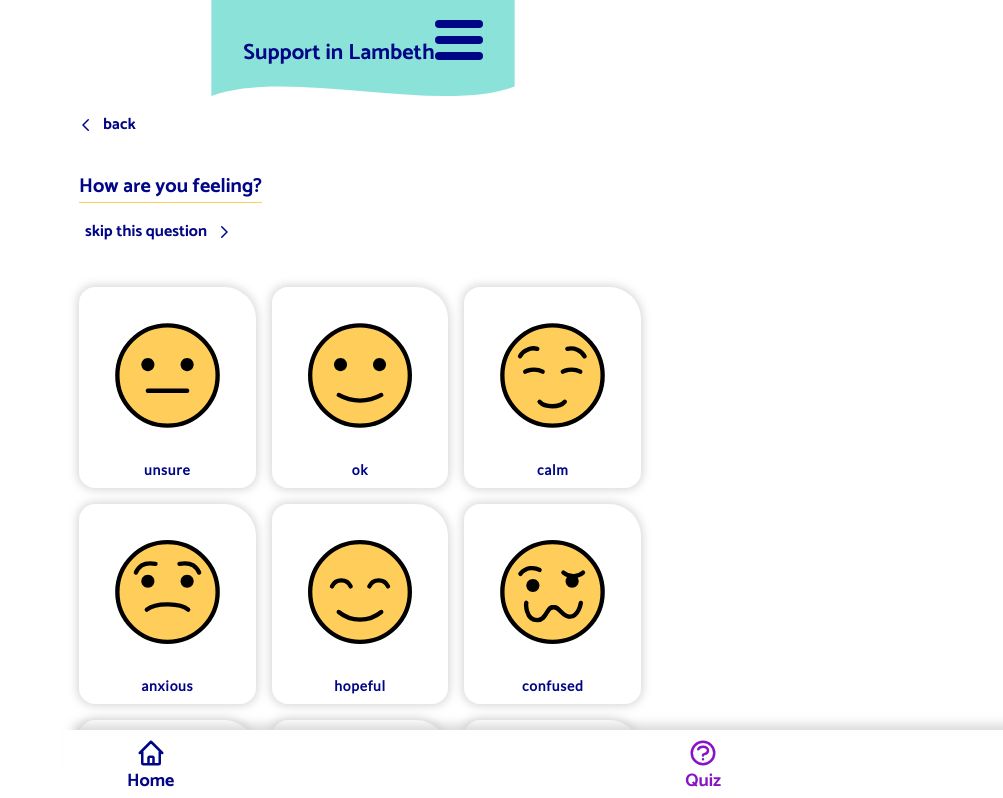
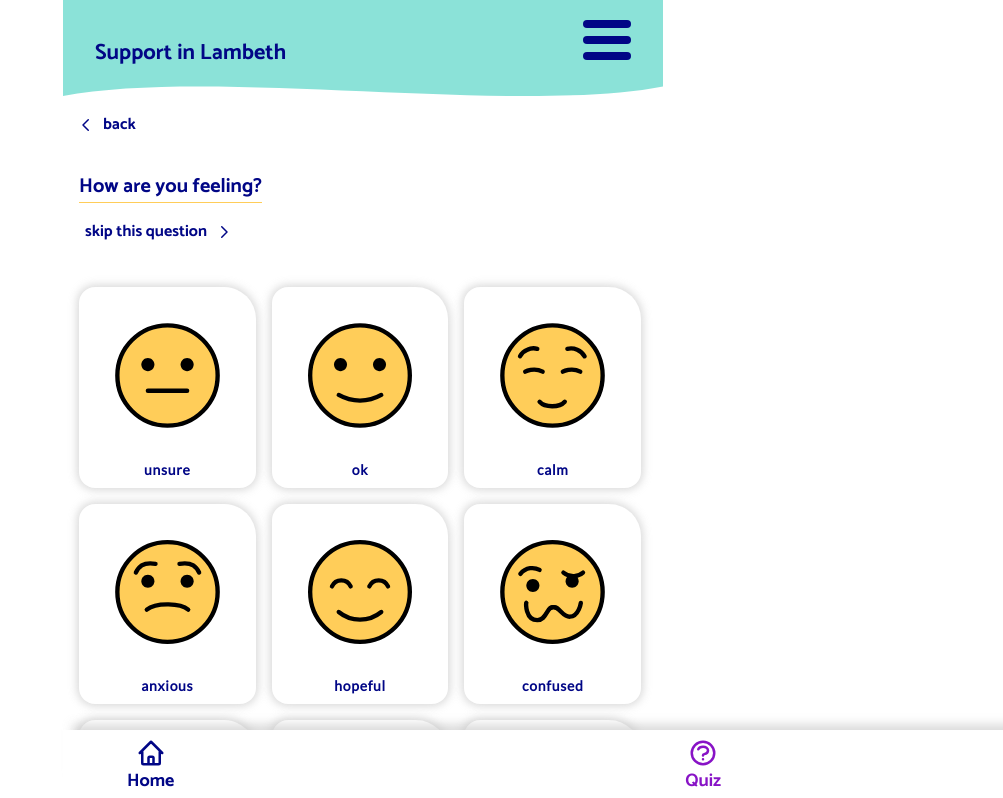
Before and after one commit to neontribe/my-best-life, a Next.js app: page /quiz/how-are-you-feeling in a window 1280 px wide. Shown: the top 798 px of the page, without its empty margins (277-1280 px from the left). Built offline with nearby package versions, Linux system fonts and the light colour scheme.

Commit message:
fix: header width constraint

```diff
--- a/pages/quiz/how-are-you-feeling.tsx
+++ b/pages/quiz/how-are-you-feeling.tsx
@@ -116,8 +116,8 @@ export const HowAreYouFeelingPage = (): JSX.Element => {
 
   return (
     <Layout>
+      <HeaderComponent title="Support in Lambeth" />
       <Section>
-        <HeaderComponent title="Support in Lambeth" />
         <Navigation>
           <LinkButton
             textContent="back"
```
